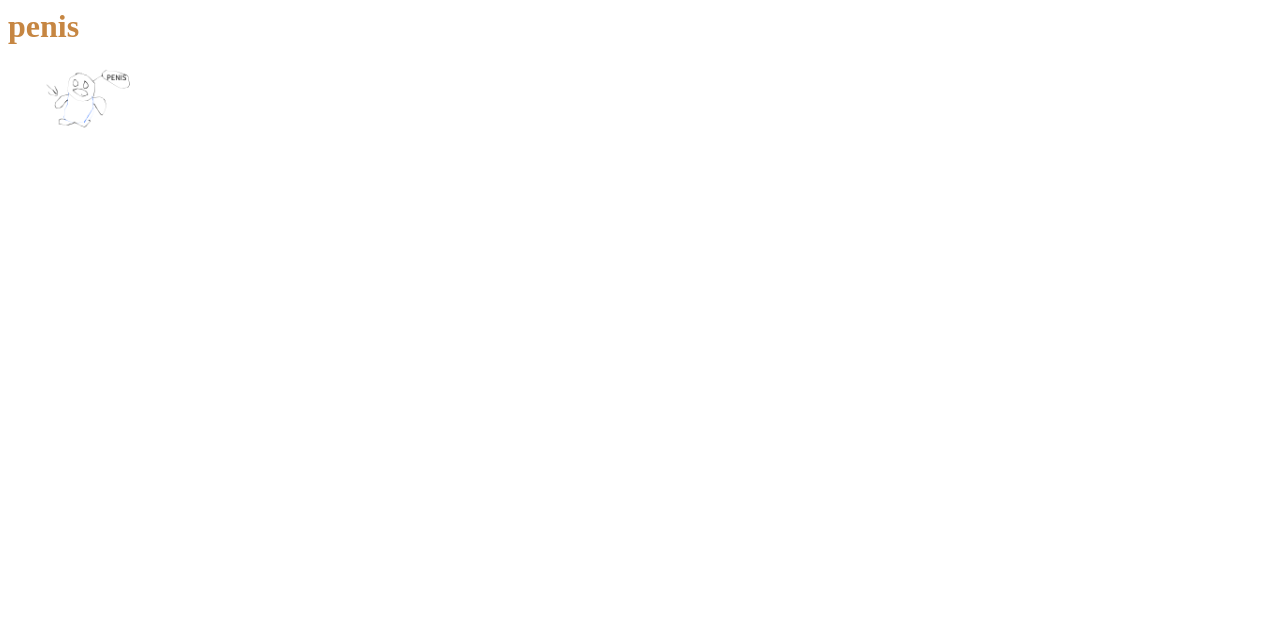
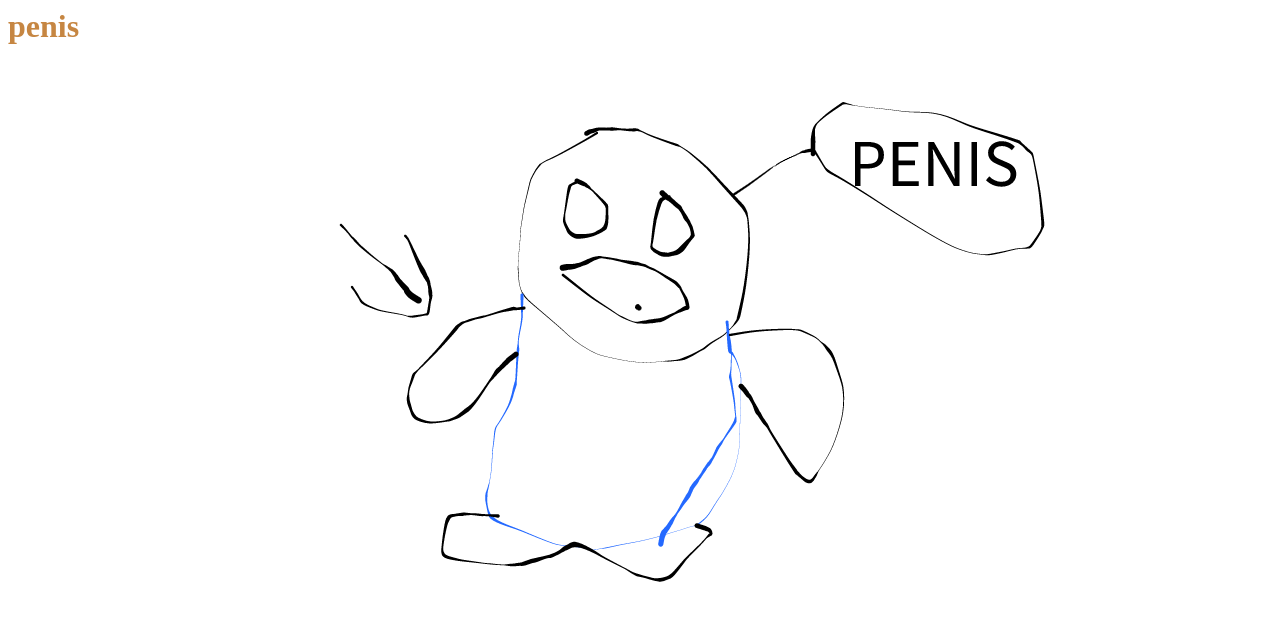
Before and after one commit to woow39/steak, a plain HTML site: page index.html in a window 1280 px wide. Drawn offline with Linux system fonts and the light colour scheme.

Commit message:
Update index.html

```diff
--- a/index.html
+++ b/index.html
@@ -11,6 +11,6 @@
     <header>
         <h1>penis</h1>
         </header>
-    <img src="sanspeniswenus.png" alt="i hate my life" width= "150">
+    <img src="sanspeniswenus.png" alt="i hate my life">
 </body>
 </html>
```
